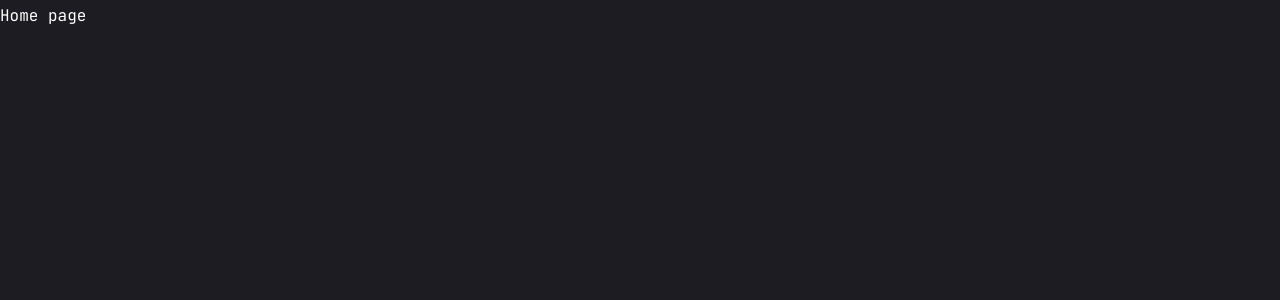
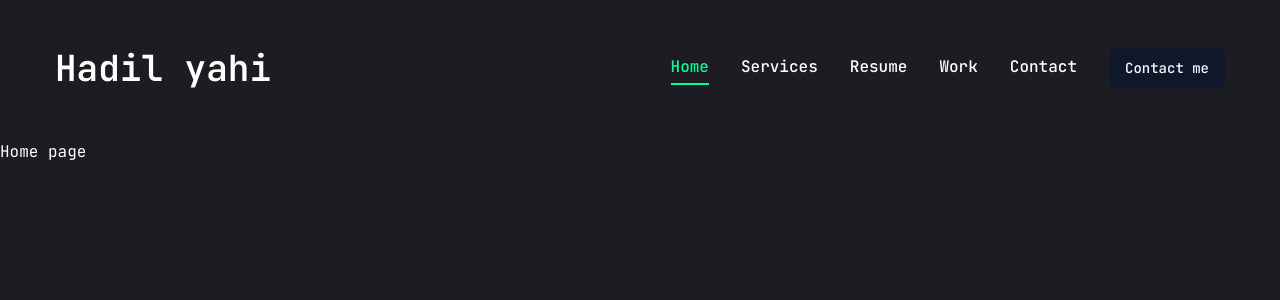
Before and after one commit to hadilyahi/Portfolio, a Next.js app: page / in a window 1280 px wide. Shown: the top 300 px of the page. Built offline with nearby package versions, Linux system fonts and the light colour scheme.

Commit message:
create navbar

```diff
--- a/app/layout.tsx
+++ b/app/layout.tsx
@@ -1,6 +1,7 @@
 import type { Metadata } from "next";
 import { JetBrains_Mono } from "next/font/google";
 import "./globals.css";
+import Header from "@/components/Header";
 
 
 const jetBrainsMono = JetBrains_Mono({
@@ -25,6 +26,7 @@
     <html lang="en">
 
       <body className={jetBrainsMono.variable}>
+        <Header/>
         {children}
       </body>
     </html>
--- a/components/Header.tsx
+++ b/components/Header.tsx
@@ -0,0 +1,27 @@
+import Link from "next/link";
+import Nav from "./Nav";
+import { Button } from "./ui/button";
+
+const Header = () => {
+  return (
+    <header className="py-8 xl:py-12 text-white ">
+      <div className="container mx-auto flex justify-between items-center">
+        {/*logo*/}
+        <Link href="/">
+          <h1 className="text-4xl font-semibold">Hadil yahi</h1>
+        </Link>
+        {/*desktop nav & hire me button*/}
+        <div className="hidden xl:flex items-center gap-8">
+          <Nav />
+          <Link href="/contact">
+          <Button>Contact me</Button>
+          </Link>
+        </div>
+
+        <div className="xl:hidden">mobile nav</div>
+      </div>
+    </header>
+  );
+};
+
+export default Header;
--- /dev/null
+++ b/components/Nav.tsx
@@ -0,0 +1,49 @@
+"use client";
+import Link from "next/link";
+import { usePathname } from "next/navigation";
+
+const links = [
+  {
+    name: "home",
+    path: "/",
+  },
+  {
+    name: "services",
+    path: "/services",
+  },
+  {
+    name: "resume",
+    path: "/resume",
+  },
+  {
+    name: "work",
+    path: "/work",
+  },
+  {
+    name: "contact",
+    path: "/contact",
+  },
+];
+const Nav = () => {
+  const pathname = usePathname();
+
+  return (
+    <div className="flex gap-8">
+      {links.map((link, index) => {
+        return (
+          <Link
+            href={link.path}
+            key={index}
+            className={`${
+              link.path === pathname && "text-accent border-b-2 border-accent"
+            } capitalize font-medium hover:text-accent transition-all`}
+          >
+            {link.name}
+          </Link>
+        );
+      })}
+    </div>
+  );
+};
+
+export default Nav;
```
Also changed, not shown: app/fonts/GeistMonoVF.woff (deleted), app/fonts/GeistVF.woff (deleted).
